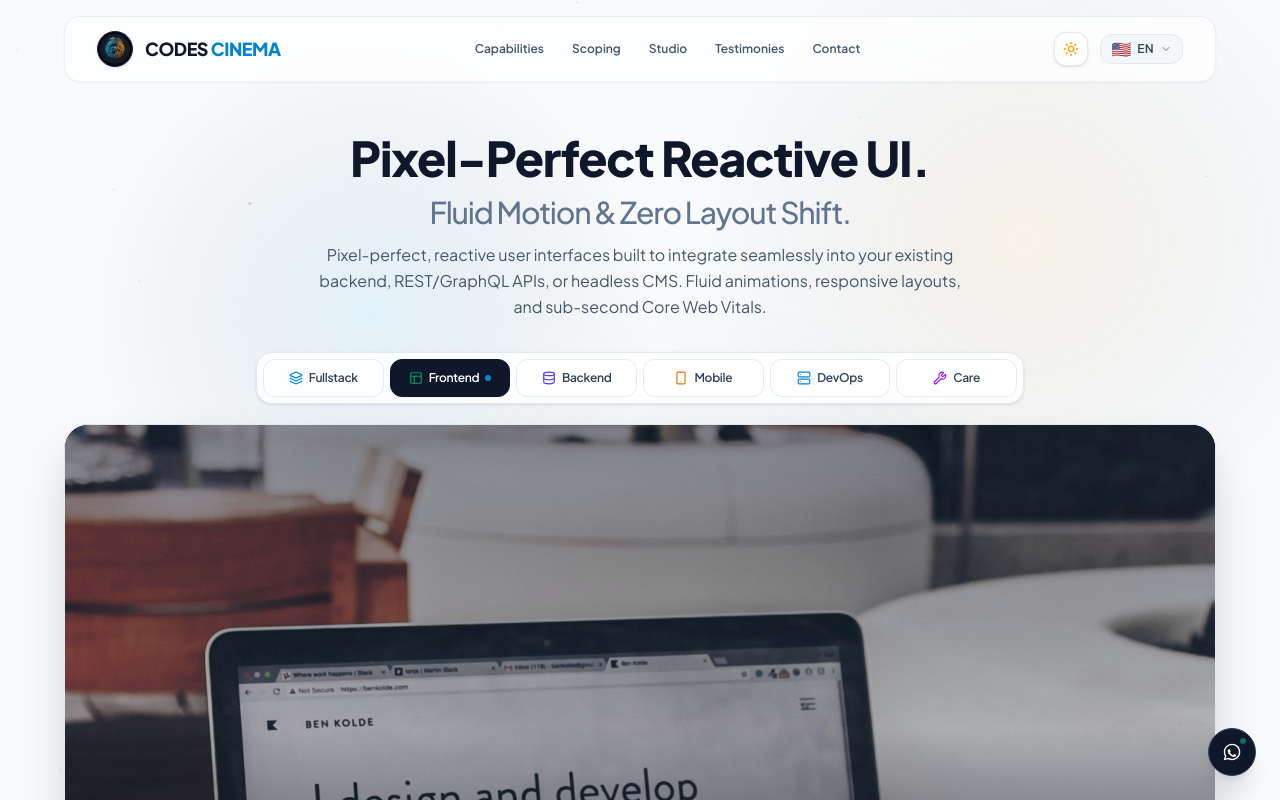
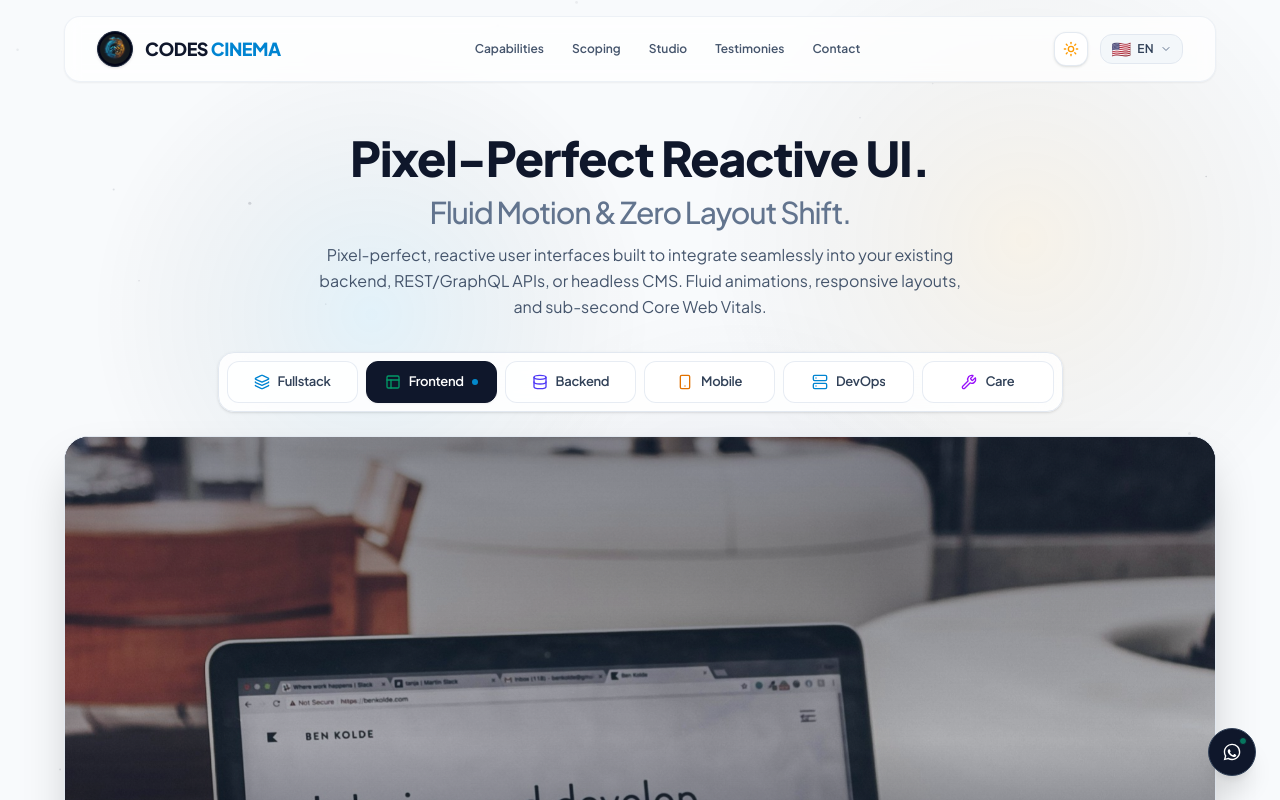
Before and after one commit to chilavet/code-cinema-studios, a React (Vite) app: page / in a window 1280 px wide. Shown: the top 800 px of the page. Built offline with nearby package versions, Linux system fonts and the light colour scheme.

Commit message:
style: increase horizontal switcher deck size by 10%

```diff
--- a/src/components/Hero.jsx
+++ b/src/components/Hero.jsx
@@ -278,9 +278,9 @@ export default function Hero() {
           </div>
         </div>
 
-        {/* 6 Disciplines Interactive Switcher Deck (Compact Proportional Dock) */}
-        <div className="w-full max-w-3xl mx-auto mb-5 p-1 sm:p-1.5 rounded-xl sm:rounded-2xl bg-white/85 dark:bg-slate-900/85 backdrop-blur-md border border-slate-200 dark:border-slate-800 shadow-sm">
-          <div className="grid grid-cols-2 sm:grid-cols-3 lg:grid-cols-6 gap-1 sm:gap-1.5 w-full">
+        {/* 6 Disciplines Interactive Switcher Deck (Proportional Dock +10%) */}
+        <div className="w-full max-w-[845px] mx-auto mb-6 p-1.5 sm:p-2 rounded-xl sm:rounded-2xl bg-white/85 dark:bg-slate-900/85 backdrop-blur-md border border-slate-200 dark:border-slate-800 shadow-sm">
+          <div className="grid grid-cols-2 sm:grid-cols-3 lg:grid-cols-6 gap-1.5 sm:gap-2 w-full">
             {tabConfigs.map((tab) => {
               const Icon = tab.icon;
               const isSelected = activeTab === tab.id;
@@ -294,14 +294,14 @@ export default function Hero() {
                     setIsPaused(true);
                   }}
                   onMouseLeave={() => setIsPaused(false)}
-                  className={`relative py-1.5 sm:py-2 px-2 sm:px-2.5 rounded-lg sm:rounded-xl min-h-[36px] sm:min-h-[38px] font-semibold transition-all duration-200 cursor-pointer flex items-center justify-center gap-1.5 border overflow-hidden ${
+                  className={`relative py-2 sm:py-2.5 px-2.5 sm:px-3 rounded-lg sm:rounded-xl min-h-[40px] sm:min-h-[42px] font-semibold transition-all duration-200 cursor-pointer flex items-center justify-center gap-1.5 sm:gap-2 border overflow-hidden ${
                     isSelected
                       ? 'bg-slate-900 text-white dark:bg-white dark:text-slate-950 border-slate-900 dark:border-white shadow-xs'
                       : 'bg-white/60 dark:bg-slate-900/60 text-slate-700 dark:text-slate-300 border-slate-200/80 dark:border-slate-800/80 hover:bg-slate-100 dark:hover:bg-slate-800'
                   }`}
                 >
-                  <Icon className={`w-3.5 h-3.5 shrink-0 ${tab.color}`} />
-                  <span className="text-[11px] sm:text-xs tracking-tight font-semibold truncate">
+                  <Icon className={`w-3.5 h-3.5 sm:w-4 sm:h-4 shrink-0 ${tab.color}`} />
+                  <span className="text-xs sm:text-[13px] tracking-tight font-semibold truncate">
                     {tab.label}
                   </span>
                   {isSelected && (
```
